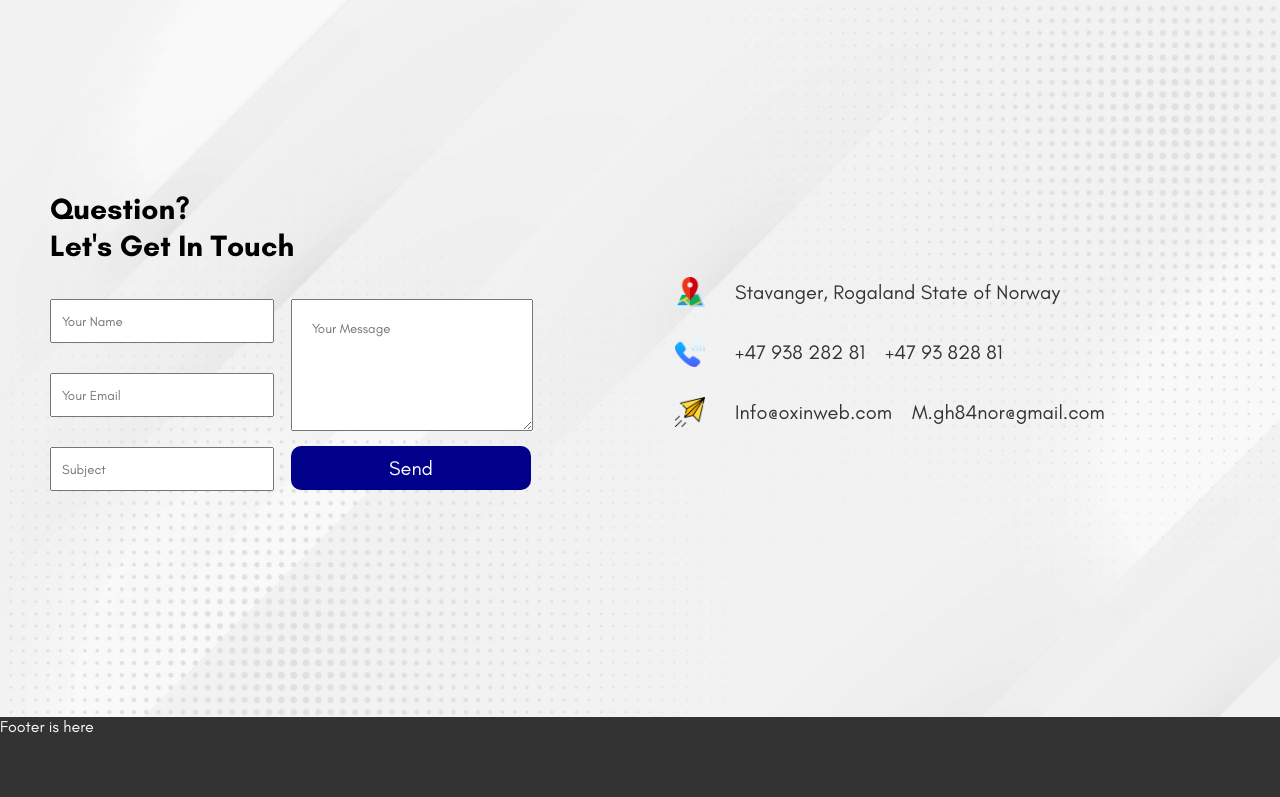
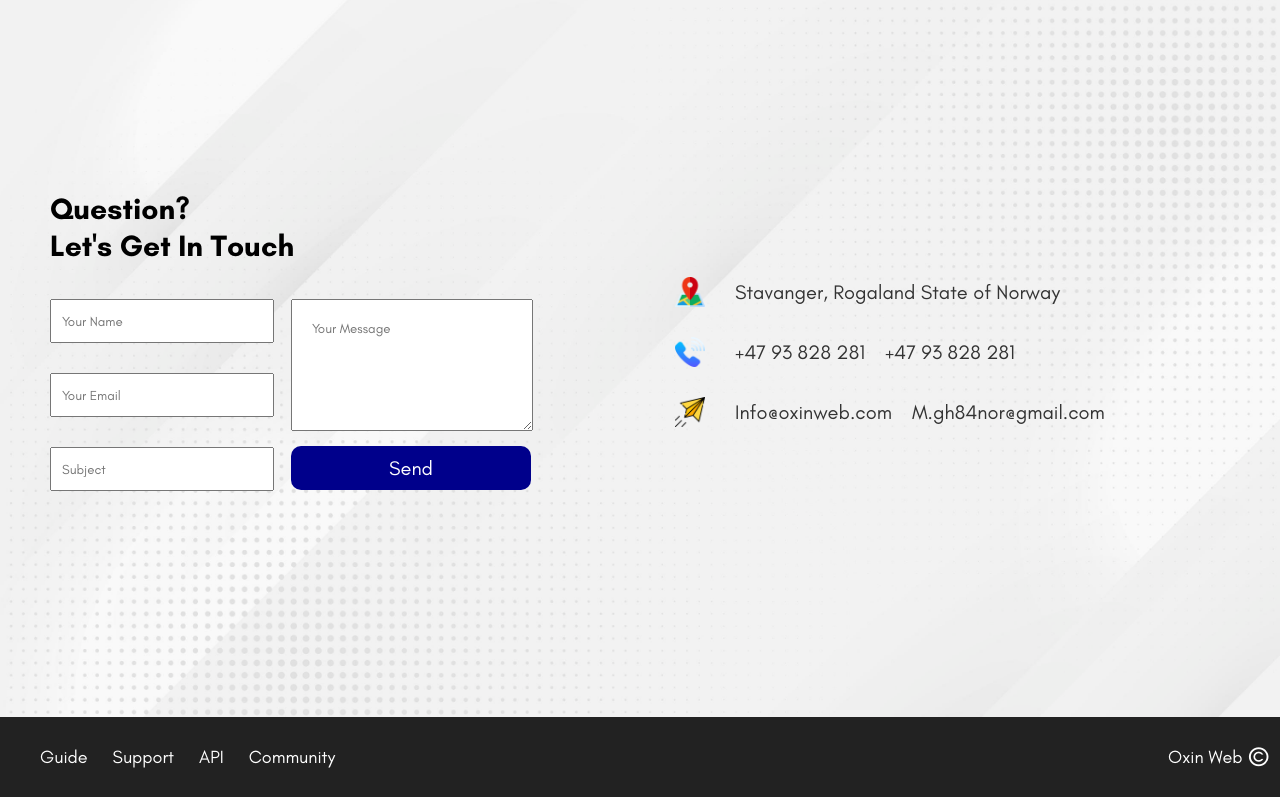
Before and after one commit to Mohammad-ghasempour/React-Website-Styled-Components, a React (Create React App) app: page / in a window 1280 px wide. Shown: the part 3203-4000 px from the top of the page. Built offline with nearby package versions, Linux system fonts and the light colour scheme.

Commit message:
footer component finished. creating website for desktop has been done. the next step will be making it responsible

```diff
--- a/src/components/Contact.jsx
+++ b/src/components/Contact.jsx
@@ -99,7 +99,7 @@ const Contact = () => {
                <Icon src={LocationIcon} ></Icon>    <Text>Stavanger, Rogaland State of Norway</Text>
             </InfoContainer>
             <InfoContainer>
-               <Icon src={PhoneIcon} /> <Text>+47 938 282 81</Text> <Text>+47 93 828 81</Text>
+               <Icon src={PhoneIcon} /> <Text>+47 93 828 281</Text> <Text>+47 93 828 281</Text>
             </InfoContainer>
             <InfoContainer>
                <Icon src={PaperflyIcon} /> <Text>Info@oxinweb.com</Text> <Text>M.gh84nor@gmail.com</Text>
--- a/src/components/Footer.jsx
+++ b/src/components/Footer.jsx
@@ -2,13 +2,50 @@ import React from "react";
 import styled from "styled-components";
 
 const Container = styled.div`
-   background-color: #333;
+   background-color: #222;
    color: white;
    height: 10%;
+   display: flex;
+   justify-content: space-between;
+   align-items: center;
+   font-size: 18px;
+`;
+const Links = styled.ul`
+   display: flex;
+   list-style: none;
+`;
+const Link = styled.li`
+   margin-right: 25px;
+`;
+
+const Brand = styled.div`
+   display: flex;
+   align-items: center;
+`;
+const CopyrightSign = styled.div`
+   margin-right: 10px;
+   margin-left: 5px;
+   font-size: 30px;
+
 `;
 
 const Footer = () => {
-   return <Container>Footer is here</Container>;
+   return (
+      <Container>
+         <Links>
+            <Link>Guide </Link>
+            <Link>Support </Link>
+            <Link>API </Link>
+            <Link>Community </Link>
+         </Links>
+         <Brand>
+            Oxin Web
+            <CopyrightSign>
+               ©
+            </CopyrightSign>
+         </Brand>
+      </Container>
+   );
 };
 
 export default Footer;
```
